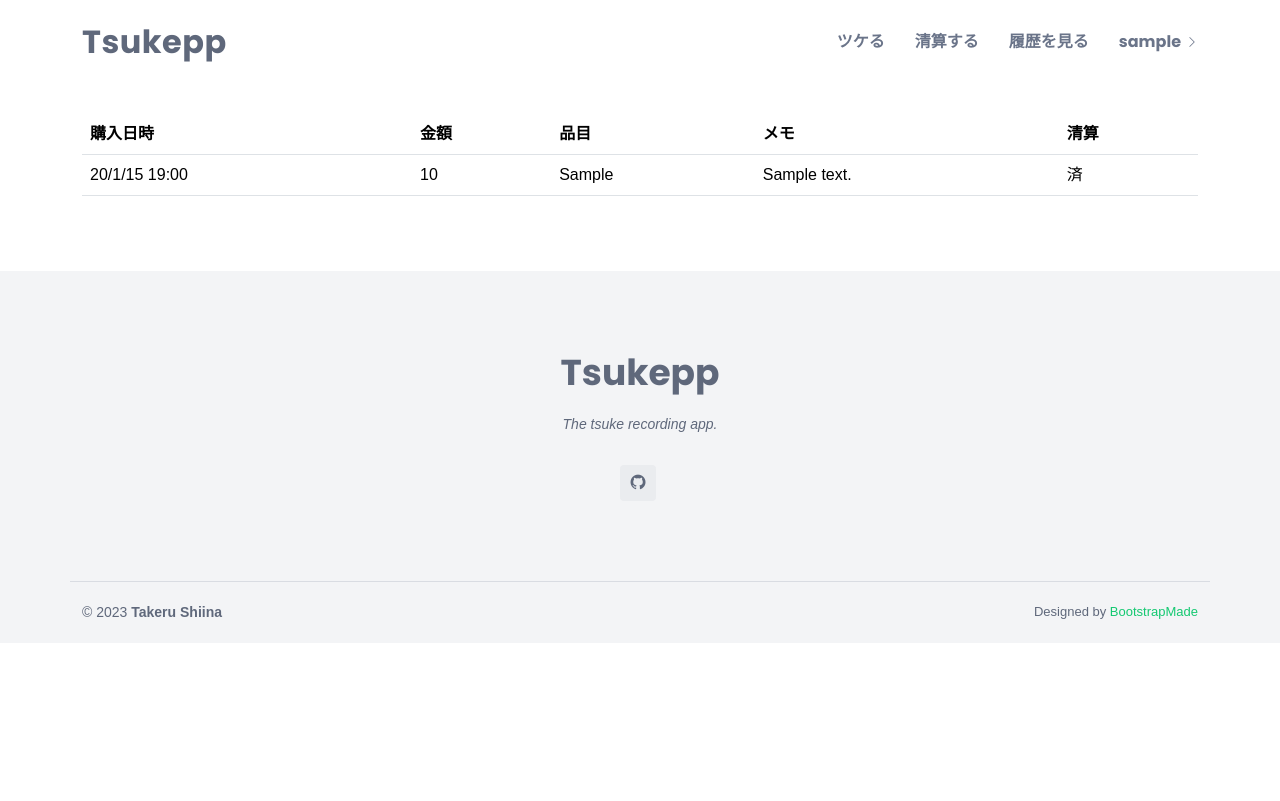
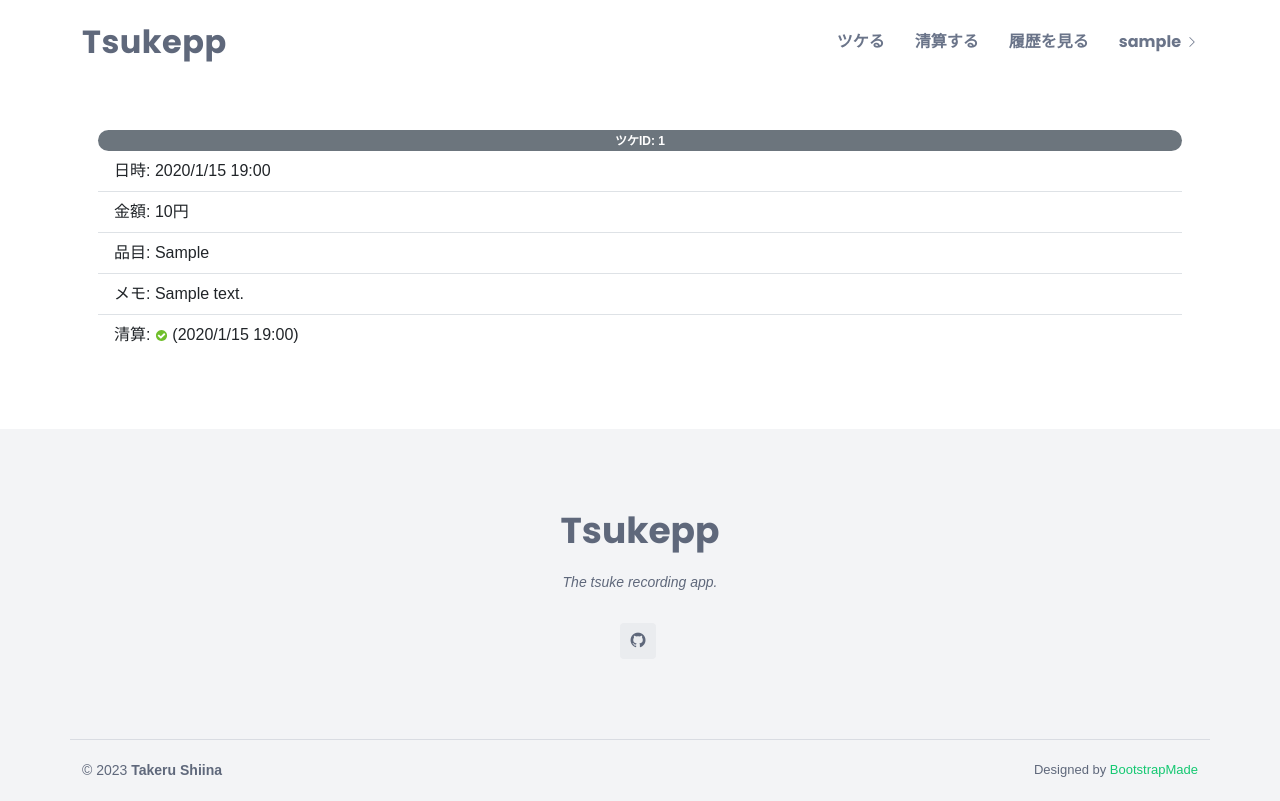
Before and after one commit to tsh11na/tsukepp, a Django app: page /history/ in a window 1280 px wide. Before the commit the page ends 619 px from the top, so only its background shows below. Run offline with Django 4.2, Linux system fonts and the light colour scheme; a user stored in the database is signed in; tables that the repository leaves empty hold one stand-in row (values such as "Sample post"); some libraries are stand-ins or nearby versions.

Commit message:
Update history template: use card layout

```diff
--- a/tsuke/templates/tsuke/history.html
+++ b/tsuke/templates/tsuke/history.html
@@ -7,9 +7,12 @@
 
 {% block head %}
 <!-- DataTables (not working) -->
-  {% comment %} <script defer src="https://code.jquery.com/jquery-3.7.0.js"></script> {% endcomment %}
-  {% comment %} <link rel="stylesheet" href="https://cdn.datatables.net/1.13.6/css/jquery.dataTables.css" /> {% endcomment %}
-  {% comment %} <script defer src="https://cdn.datatables.net/1.13.6/js/jquery.dataTables.js"></script> {% endcomment %}
+{% comment %}
+<script defer src="https://code.jquery.com/jquery-3.7.0.js"></script> {% endcomment %}
+{% comment %}
+<link rel="stylesheet" href="https://cdn.datatables.net/1.13.6/css/jquery.dataTables.css" /> {% endcomment %}
+{% comment %}
+<script defer src="https://cdn.datatables.net/1.13.6/js/jquery.dataTables.js"></script> {% endcomment %}
 {% endblock %}
 
 {% block contents %}
@@ -17,7 +20,7 @@
   <section id="about" class="about">
     <div class="container">
       {% if tsuke_list %}
-        <div class="table-responsive">
+      <!-- <div class="table-responsive">
           <table id="history" class="table table-hover">
             <thead>
               <tr>
@@ -26,6 +29,7 @@
                 <th>品目</th>
                 <th>メモ</th>
                 <th>清算</th>
+                <th>清算日時</th>
               </tr>
             </thead>
             <tbody>
@@ -42,18 +46,43 @@
                       未
                     {% endif %}
                   </td>
+                  <td>{{ tsuke.payment_date|date:'y/n/j H:i' }}</td>
                 </tr>
               {% endfor %}
             </tbody>
           </table>
+        </div> -->
+      <div class="card-deck">
+        {% for tsuke in tsuke_list %}
+        <div class="card border-0">
+          <div class="card-body">
+            <ul class="list-group list-group-flush">
+              <div class="badge rounded-pill text-bg-secondary">ツケID: {{ tsuke.id }}</div>
+              <li class="list-group-item">日時: {{ tsuke.purchase_date|date:'Y/n/j H:i' }}</h5>
+              <li class="list-group-item">金額: {{ tsuke.amount }}円</li>
+              <li class="list-group-item">品目: {{ tsuke.category }}</li>
+              <li class="list-group-item">メモ: {{ tsuke.note }}</li>
+              <li class="list-group-item">
+                清算:
+                {% if tsuke.is_paid %}
+                <img src="/static/admin/img/icon-yes.svg" alt="True"> ({{ tsuke.payment_date|date:'Y/n/j H:i' }})
+                {% else %} <img src="/static/admin/img/icon-no.svg" alt="False"> {% endif %}
+              </li>
           </div>
+          </ul>
+        </div>
+        {% endfor %}
+      </div>
+  <!-- </section> -->
+  <!-- <section id="about" class="about"> -->
     <!-- ページネーション -->
-        <nav aria-label="Page navigation example">
+    <nav aria-label="Page navigation" >
       {% if is_paginated %}
-            <ul class="pagination justify-content-cente">
+      <ul class="pagination justify-content-center">
         {% if page_obj.has_previous %}
         <li class="page-item">
-                  <a class="page-link" href="?page={{ page_obj.previous_page_number }}"><span aria-hidden="true">&laquo;</span></a>
+          <a class="page-link" href="?page={{ page_obj.previous_page_number }}"><span
+              aria-hidden="true">&laquo;</span></a>
         </li>
         {% else %}
         <li class="page-item disabled">
@@ -88,8 +117,6 @@
     {% else %}
     <h4>履歴はありません。</h4>
     {% endif %}
-      </div>
   </section>
-    {% comment %} <script>$("#history").DataTable();</script> {% endcomment %}
 </main>
 {% endblock %}
```
Lines whose indentation alone changed are shown as unchanged.
